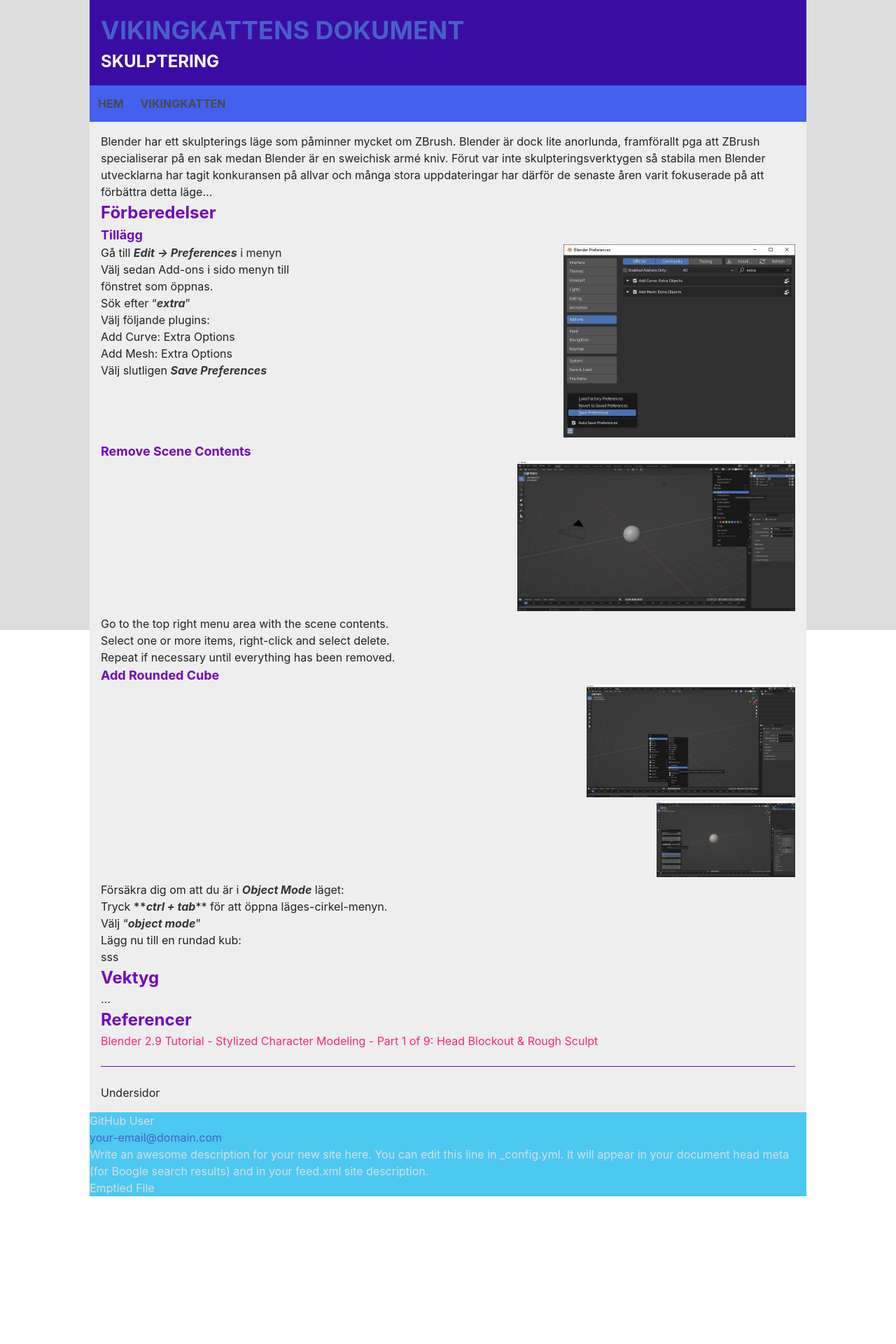
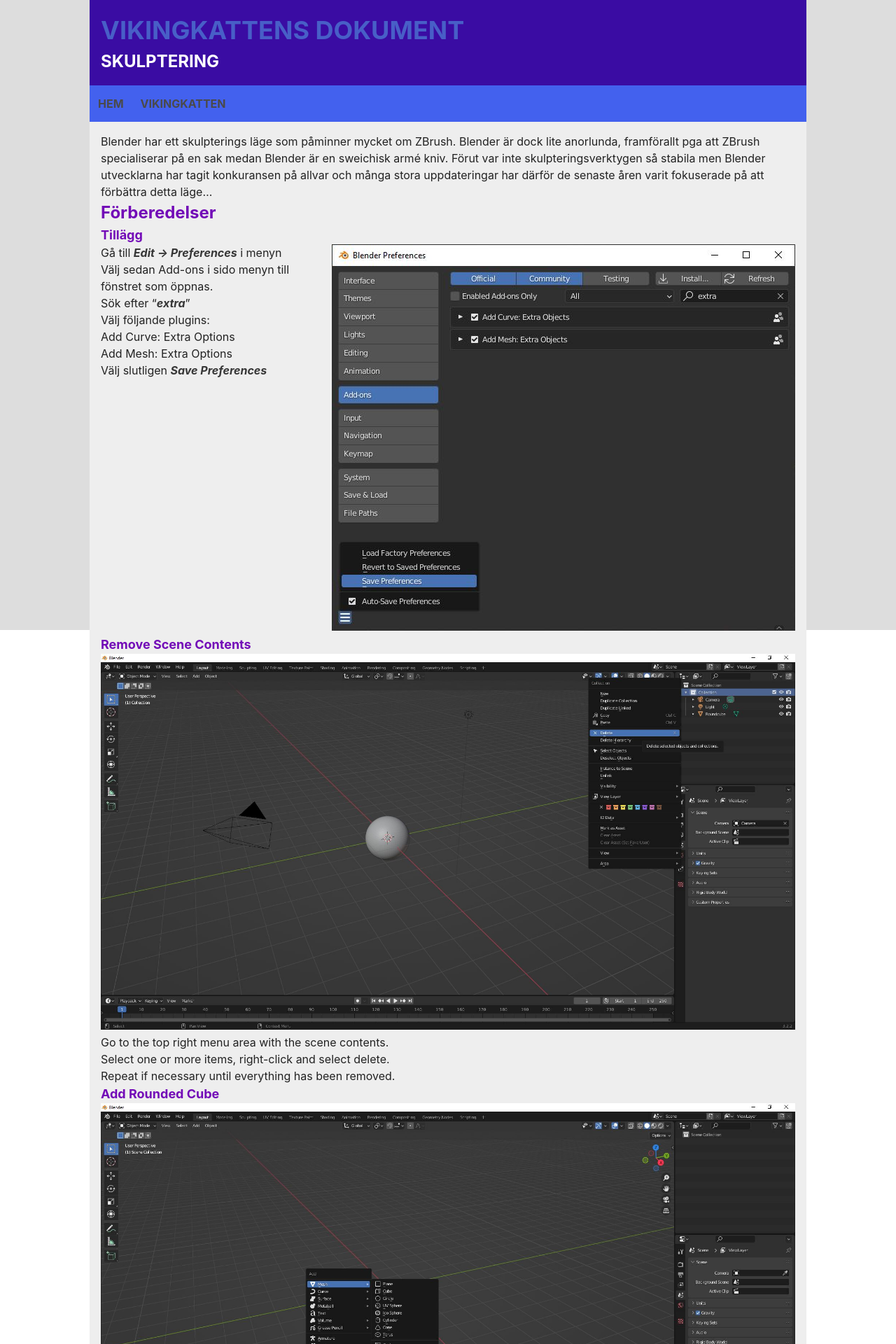
Before and after one commit to viking-cat/dokument, a Jekyll site: the page built from _pages/grafik/blender/skulptering.md, in a window 1280 px wide. Shown: the top 1920 px of the page at 70% size. Built offline with Jekyll 4.4.1, drawn with Linux system fonts in a browser that asks for light colours; before the commit the page ends 1709 px from its top, so only the background shows below that.

Commit message:
Update skulptering.md

```diff
--- a/_pages/grafik/blender/skulptering.md
+++ b/_pages/grafik/blender/skulptering.md
@@ -10,8 +10,8 @@
 
 ## Tillägg
 
-<div style="float:right; text-align:right;">
-  <img src="/dokument/assets/blender-sculpting-preferences-add_ons.JPG" alt="Preference Window" width="50%" height="50%">
+<div style="float:right; text-align:right;" width="50%">
+  <img src="/dokument/assets/blender-sculpting-preferences-add_ons.JPG" alt="Preference Window">
 </div>
 
 * Gå till ***Edit -> Preferences*** i menyn
@@ -26,8 +26,8 @@
 
 ## Remove Scene Contents
 
-<div style="float:right; text-align:right;">
-  <img src="/dokument/assets/blender-sculpting-delete_sceen_contents.JPG" alt="Preference Window" width="40%" height="50%">
+<div style="float:right; text-align:right;" width="40%">
+  <img src="/dokument/assets/blender-sculpting-delete_sceen_contents.JPG" alt="Preference Window">
 </div>
 
 * Go to the top right menu area with the scene contents.
@@ -38,10 +38,9 @@
 
 ## Add Rounded Cube
 
-<div style="float:right; text-align:right;">
-  <img src="/dokument/assets/blender-sculpting-add_rounded_cube.JPG" alt="Preference Window" width="30%" height="50%">
-  <br/>
-  <img src="/dokument/assets/blender-sculpting-add_rounded_cube-options.JPG" alt="Preference Window" width="20%" height="50%">
+<div style="float:right; text-align:right;" width="30%">
+  <img src="/dokument/assets/blender-sculpting-add_rounded_cube.JPG" alt="Preference Window"><br/>
+  <img src="/dokument/assets/blender-sculpting-add_rounded_cube-options.JPG" alt="Preference Window">
 </div>
 
 Försäkra dig om att du är i ***Object Mode*** läget:
```
